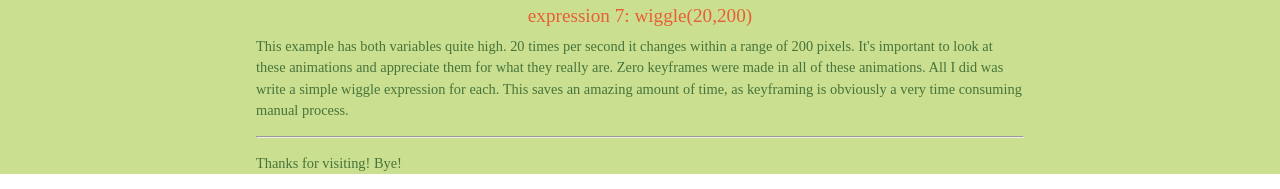
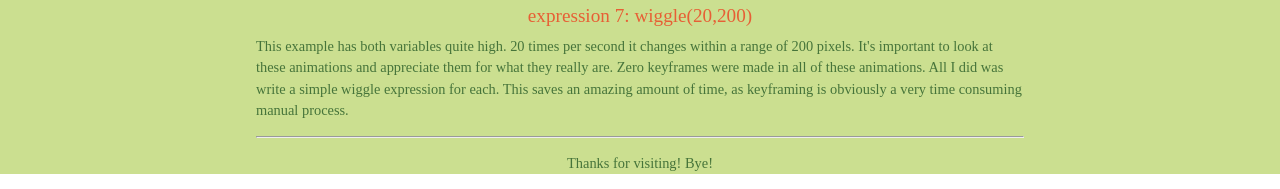
Before and after one commit to rluciaold/WebProgIntro, a plain HTML site: page web/index.html in a window 1280 px wide. Shown: the part 4902-5091 px from the top of the page. Drawn offline with Linux system fonts and the light colour scheme; a web font is replaced by a local one.

Commit message:
center goodbye

```diff
--- a/web/index.html
+++ b/web/index.html
@@ -155,9 +155,9 @@
     </p>
 
     <hr>
-   <p> Thanks for visiting!
+  <center> <p> Thanks for visiting!
     Bye!
-    </p>
+    </p> </center>
 
 </main>
 </body>
```
